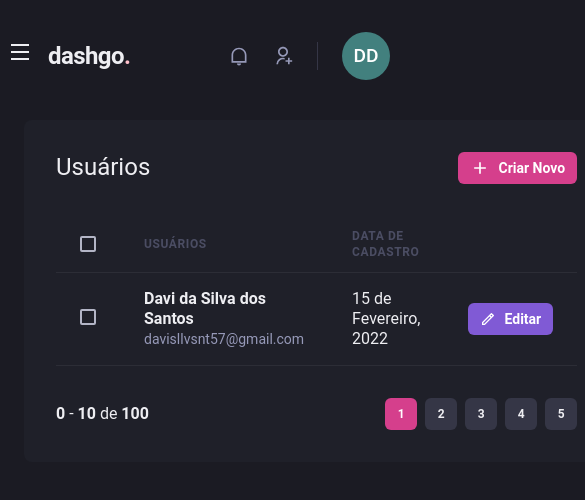
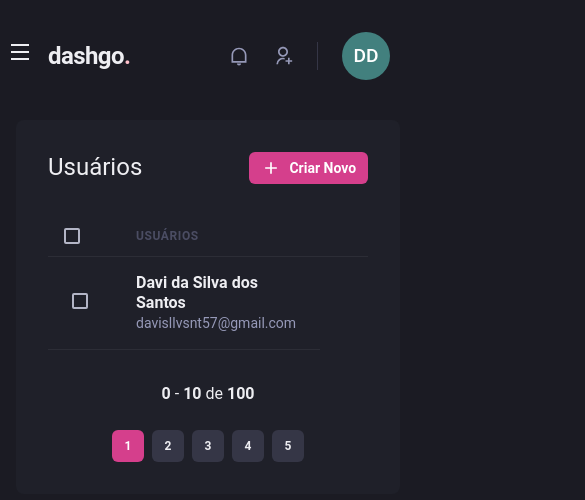
Before and after one commit to davisllv/Ignite, a Next.js app: page /users in a window 390 px wide. Shown: the top 500 px of the page, 585 px wide, since content can reach past the window. Built offline with nearby package versions, Linux system fonts and the light colour scheme.

Commit message:
responsiveness in the list of user

```diff
--- a/src/Components/Pagination/index.tsx
+++ b/src/Components/Pagination/index.tsx
@@ -4,7 +4,7 @@
 export function Pagination() {
   return (
     <Stack
-      direction="row"
+      direction={["column", "row"]}
       spacing="6"
       mt="8"
       justify="space-between"
@@ -13,7 +13,7 @@
       <Box>
         <strong>0</strong> - <strong>10</strong> de <strong>100</strong>
       </Box>
-      <Stack direction="row" spacing="2">
+      <Stack direction={"row"} spacing="2">
         <PaginationItem number={1} isCurrent />
         <PaginationItem number={2} />
         <PaginationItem number={3} />
--- a/src/pages/users/index.tsx
+++ b/src/pages/users/index.tsx
@@ -12,6 +12,7 @@
   Th,
   Thead,
   Tr,
+  useBreakpointValue,
 } from "@chakra-ui/react";
 import { Header } from "../../Components/Header";
 import { Sidebar } from "../../Components/Sidebar";
@@ -19,11 +20,16 @@
 import { Pagination } from "../../Components/Pagination";
 
 export default function UserList() {
+  const isWideVersion = useBreakpointValue({
+    base: false,
+    lg: true,
+  });
+
   return (
     <Box>
       <Header />
 
-      <Flex w="100%" my="6" maxWidth={1480} mx="auto" px="6">
+      <Flex w="100%" my="6" maxWidth={1480} mx="auto" px={["4", "4", "6"]}>
         <Sidebar />
 
         <Box flex="1" borderRadius={8} bg="gray.800" p="8">
@@ -45,16 +51,16 @@
           <Table colorScheme="whiteAlpha">
             <Thead>
               <Tr>
-                <Th px="6" color="gray.300" width="8">
+                <Th px={["4", "4", "6"]} color="gray.300" width="8">
                   <Checkbox colorScheme="pink" />
                 </Th>
                 <Th>Usuários</Th>
-                <Th>Data de Cadastro</Th>
+                {isWideVersion && <Th>Data de Cadastro</Th>}
                 <Th width="8"></Th>
               </Tr>
             </Thead>
             <Tbody>
-              <Tr px="6">
+              <Tr px={["4", "4", "6"]}>
                 <Td>
                   <Checkbox colorScheme="pink" />
                 </Td>
@@ -66,7 +72,8 @@
                     </Text>
                   </Box>
                 </Td>
-                <Td>15 de Fevereiro, 2022</Td>
+                {isWideVersion && <Td>15 de Fevereiro, 2022</Td>}
+                {isWideVersion && (
                   <Td>
                     <Button
                       as="a"
@@ -78,6 +85,7 @@
                       Editar
                     </Button>
                   </Td>
+                )}
               </Tr>
             </Tbody>
           </Table>
```
Lines whose indentation alone changed are shown as unchanged.
